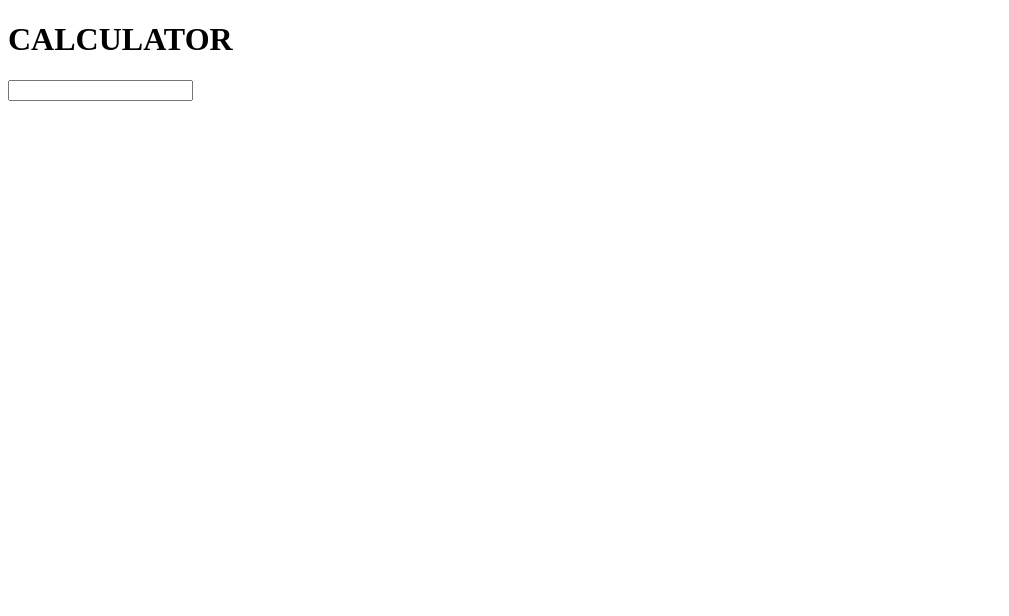
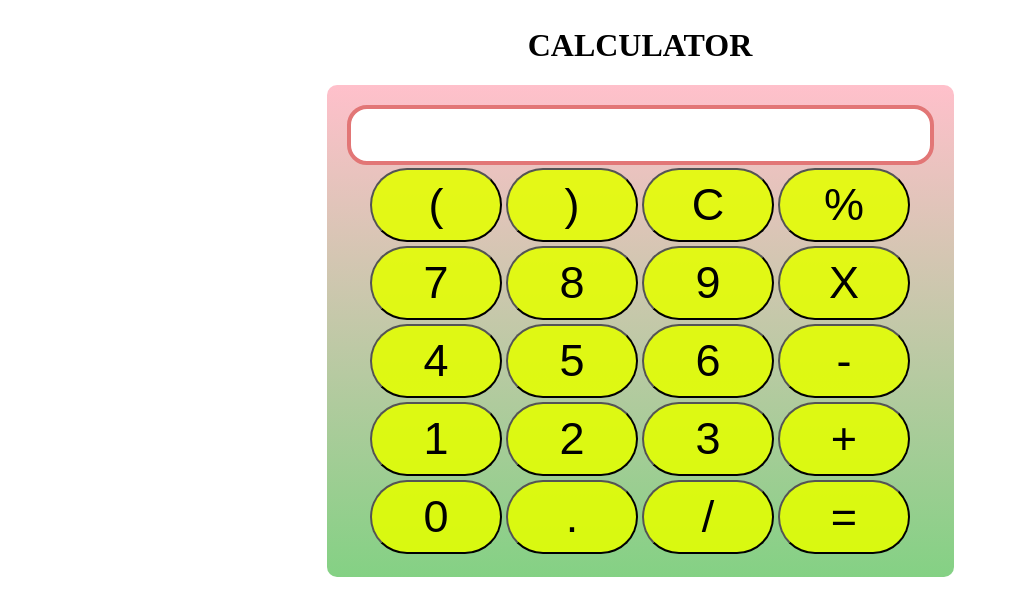
Before and after one commit to pnayak101/Calculator, a plain HTML site: page index.html in a window 1280 px wide. Shown: the whole page, without its empty margins (0-1009 px from the left). Drawn offline with Linux system fonts and the light colour scheme.

Commit message:
Designing completed

```diff
--- a/index.html
+++ b/index.html
@@ -5,12 +5,50 @@
     <meta http-equiv="X-UA-Compatible" content="IE=edge">
     <meta name="viewport" content="width=device-width, initial-scale=1.0">
     <link rel="stylesheet" href="style.css">
-    <title>Document</title>
+    <title>CALCULATOR</title>
 </head>
 <body>
     <div class="container">
         <h1>CALCULATOR</h1>
+        <div class="calculator">
         <input type="text" name="screen" id="screen">
+        <table>
+            <tr>
+                <td><button>(</button></td>
+                <td><button>)</button></td>
+                <td><button>C</button></td>
+                <td><button>%</button></td>
+            </tr>
+
+            <tr>
+                <td><button>7</button></td>
+                <td><button>8</button></td>
+                <td><button>9</button></td>
+                <td><button>X</button></td>
+            </tr>
+
+            <tr>
+                <td><button>4</button></td>
+                <td><button>5</button></td>
+                <td><button>6</button></td>
+                <td><button>-</button></td>
+            </tr>
+
+            <tr>
+                <td><button>1</button></td>
+                <td><button>2</button></td>
+                <td><button>3</button></td>
+                <td><button>+</button></td>
+            </tr>
+
+            <tr>
+                <td><button>0</button></td>
+                <td><button>.</button></td>
+                <td><button>/</button></td>
+                <td><button>=</button></td>
+            </tr>
+        </table>
+        </div>
     </div>
 
 </body>
--- a/index.js
+++ b/index.js
@@ -0,0 +1 @@
+let screen=document.getElementById('screen');
--- a/style.css
+++ b/style.css
@@ -0,0 +1,25 @@
+.container{
+    text-align: center;
+    margin-top: 27px;
+}
+table{
+    margin: auto;
+}
+input{
+    font-size: 44px;
+    border: 4px solid #e27676;
+    border-radius:20px;
+}
+button{
+    font-size:45px;
+    background:#e4ff00e0;
+    border-radius: 50px;
+    width: 132px;
+    height: 74px;
+}
+.calculator{
+    padding: 20px;
+    border-radius: 10px;
+    background:linear-gradient(pink,rgb(132, 209, 132));
+    display:inline-block;
+}
```
